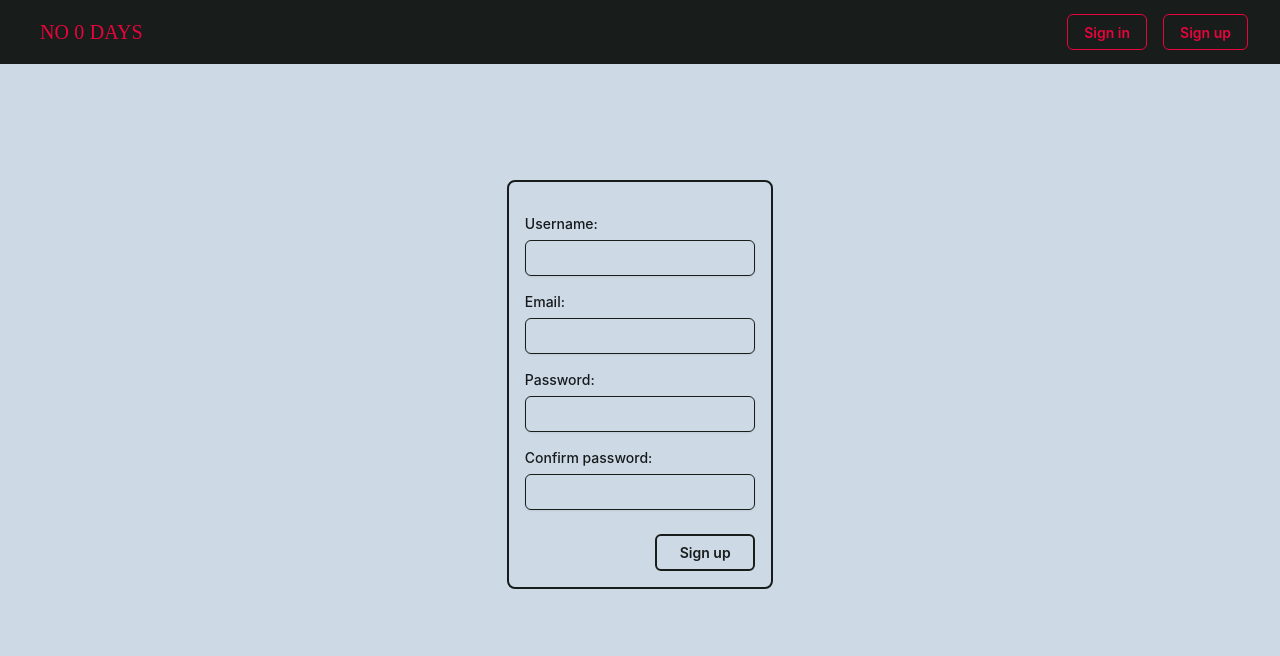
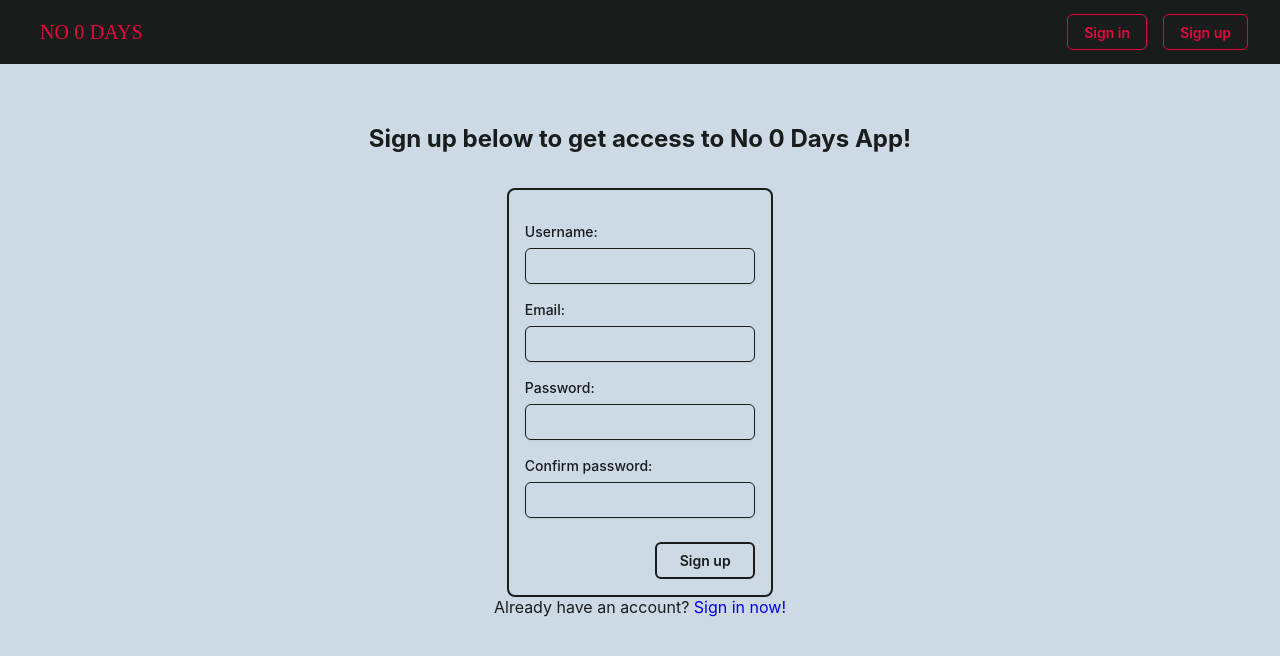
Before and after one commit to LukaszLik/no0days_frontend_react, a React (Create React App) app: page /register in a window 1280 px wide. Shown: the top 656 px of the page. Built offline with nearby package versions, Linux system fonts and the light colour scheme; a web font is replaced by a local one.

Commit message:
change link style

```diff
--- a/src/components/loginPage/login.tsx
+++ b/src/components/loginPage/login.tsx
@@ -88,7 +88,7 @@ export default function Login() {
       </div>
       <div>
         <p>
-          Don't have an account yet? <Link to="/register">Sign up now!</Link>
+          Don't have an account yet? <Link className="link" to="/register">Sign up now!</Link>
         </p>
       </div>
     </div>
--- a/src/components/registerPage/register.scss
+++ b/src/components/registerPage/register.scss
@@ -6,14 +6,15 @@
   justify-content: center;
   flex-direction: column;
   //width: 40vw;
-  height: 40vh;
-  min-height: 20vh;
-  padding-top: 20vh;
+  height: 45vh;
+  min-height: 40vh;
+  margin-top: 4vh;
+  margin-bottom: 3vh;
 }
 
 .signup-div {
-  padding-top: 10vh;
-  padding-bottom: 10vh;
+  padding-top: 5vh;
+  margin-bottom: 5vh;
   display: flex;
   align-items: center;
   justify-content: center;
@@ -33,3 +34,11 @@
   justify-content: left;
   color: darkred !important;
 }
+
+.registered-message {
+  color: $secondary;
+}
+
+.link {
+  text-decoration: none !important;
+}
--- a/src/components/registerPage/register.tsx
+++ b/src/components/registerPage/register.tsx
@@ -99,6 +99,9 @@ export default function Register() {
 
   return (
     <div className="front">
+      <div className="signup-div">
+        <h2>Sign up below to get access to No 0 Days App!</h2>
+      </div>
       <div className="register-form">
         <Card sx={{ background: "#cddae6", border: 2, borderColor: "#181c1b" }}>
           <form onSubmit={handleSubmit}>
@@ -191,11 +194,16 @@ export default function Register() {
           </form>
         </Card>
       </div>
+      <div>
+        <p>
+          Already have an account? <Link className="link" to="/login">Sign in now!</Link>
+        </p>
+      </div>
       {sent ? (
         <div className="signup-div">
-          <h2>
+          <h2 className="registered-message">
             Your account has been registered! To log in click{" "}
-            <Link to={"/login"}>here</Link>.
+            <Link className="link" to={"/login"}>here</Link>.
           </h2>
         </div>
       ) : (
```
